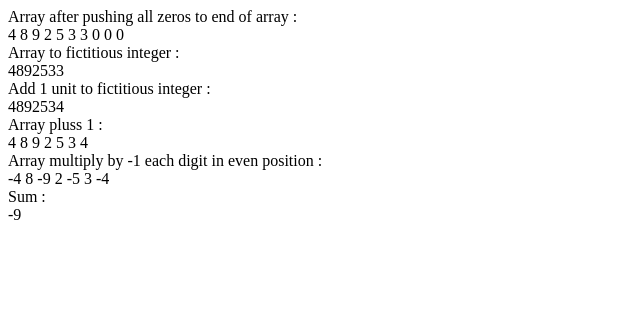
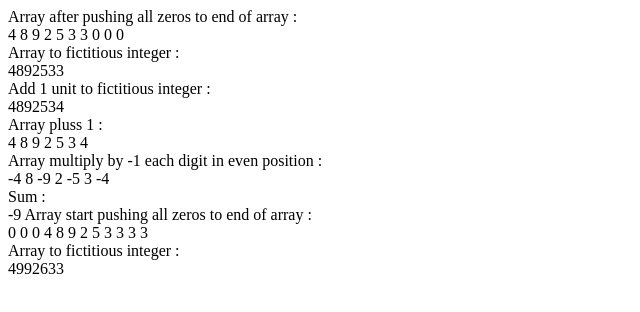
Before and after one commit to pmerinodiaz/js_challange, a plain HTML site: page index.html in a window 1280 px wide. Shown: the whole page, without its empty margins (0-640 px from the left). Drawn offline with Linux system fonts and the light colour scheme.

Commit message:
Update index.html

```diff
--- a/index.html
+++ b/index.html
@@ -22,6 +22,29 @@
                 arr[count++] = 0;
         }
 
+        function pushZerosToStart(arr, n)
+        {
+            let count = 0; // Count of non-zero elements
+            let countZeros = 0;
+
+            // Traverse the array. If element encountered is non-
+            // zero, then replace the element at index 'count'
+            // with this element
+            for (let i = 0; i < n; i++)
+                if (arr[i] != 0)
+                    arr[count++] = arr[i]; // here count is
+                else                          // incremented
+                    countZeros++;
+
+            let arrZeros = [];
+            for (let j = 0; j < countZeros; j++)
+                arrZeros[j] = 0;
+
+            let combinedArray = arrZeros.concat(arr);
+
+            return combinedArray;
+        }
+
         function fictitiousInteger(arr)
         {
             let integerString = "";
@@ -29,6 +52,20 @@
             for (let i = 0; i < n; i++)
                 if (arr[i] != 0)
                     integerString += arr[i];
+            var integerInt = parseInt(integerString);
+            return integerInt;
+        }
+
+        function fictitiousInteger1Unit(arr)
+        {
+            let integerString = "";
+            let n = arr.length;
+            for (let i = 0; i < n; i++)
+                if (arr[i] != 0)
+                    if (arr[i] < 9 && arr[i] > 4)
+                        integerString += arr[i]+1;
+                    else
+                        integerString += arr[i];
             var integerInt = parseInt(integerString);
             return integerInt;
         }
@@ -87,6 +124,20 @@
         document.write("Sum :<br>");
         let sumByMinor1 = sum(arrByMinor1);
         document.write(sumByMinor1 + " ");
+
+        // Driver code
+        let arr4 = [4, 8, 0, 9, 2, 5, 0, 3, 3, 0];
+        let n4 = arr4.length;
+        let newArray = pushZerosToStart(arr4, n4);
+        document.write("Array start pushing all zeros to end of array :<br>");
+        let n5 = newArray.length;
+        for (let i = 0; i < n5-1; i++)
+            document.write(newArray[i] + " ");
+
+        document.write("<br>");
+        document.write("Array to fictitious integer :<br>");
+        let fictitiousInt1Unit = fictitiousInteger1Unit(arr);
+        document.write(fictitiousInt1Unit + " ");
         </script>
     </body>
 </html>
```
